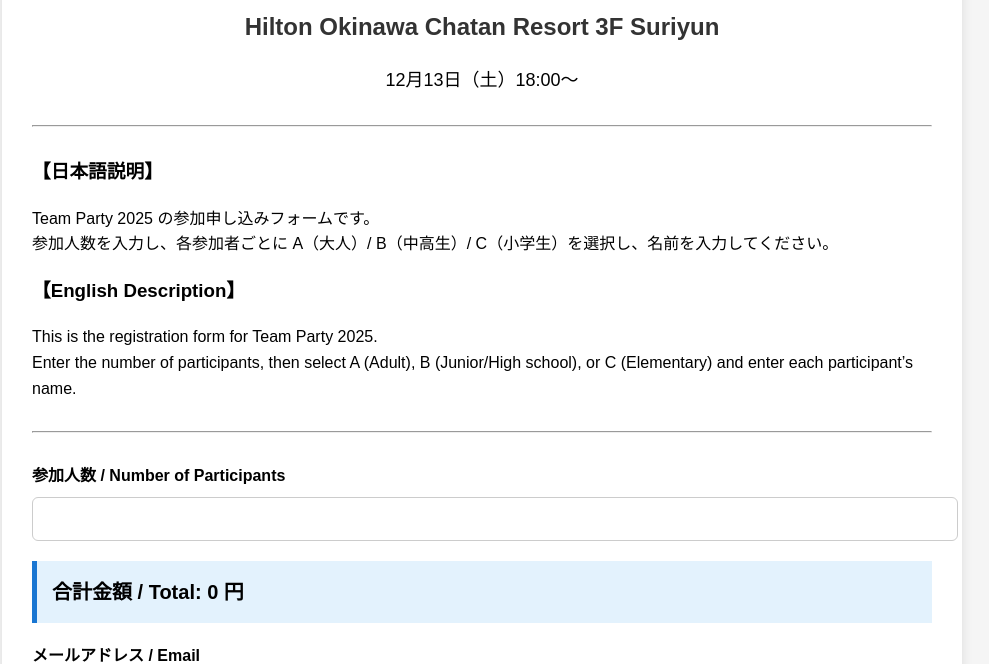
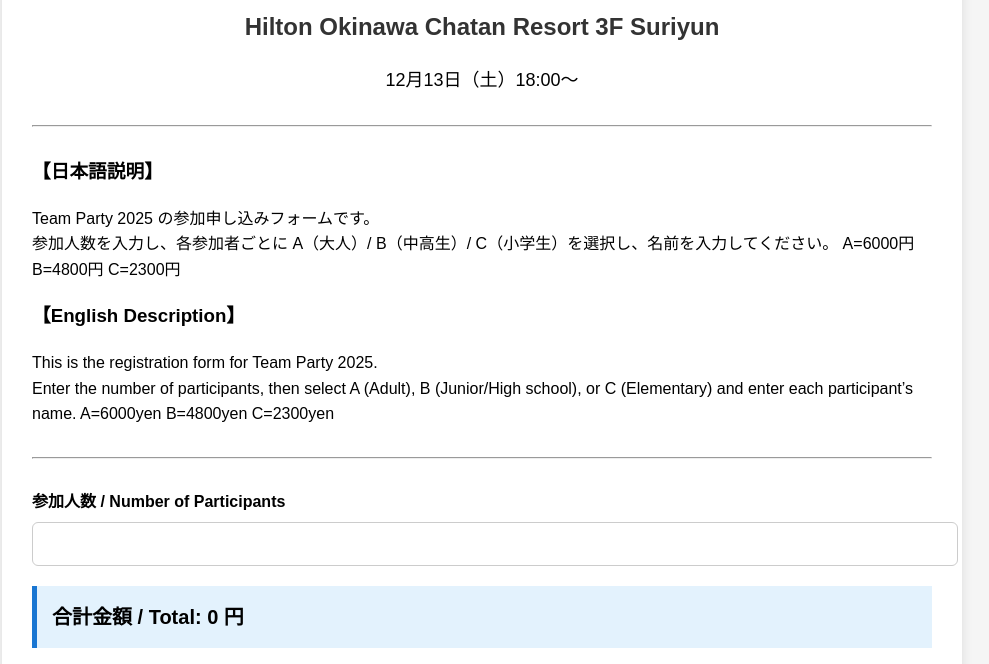
Before and after one commit to IMPACTOBJJ/team-party, a plain HTML site: page index.html in a window 1280 px wide. Shown: the part 136-800 px from the top of the page, without its empty margins (158-1147 px from the left). Drawn offline with Linux system fonts and the light colour scheme.

Commit message:
Add files via upload

```diff
--- a/index.html
+++ b/index.html
@@ -95,13 +95,16 @@
     <p>
       Team Party 2025 の参加申し込みフォームです。<br>
       参加人数を入力し、各参加者ごとに A（大人）/ B（中高生）/ C（小学生）を選択し、名前を入力してください。
+      A=6000円 B=4800円 C=2300円
     </p>
 
     <h3>【English Description】</h3>
     <p>
       This is the registration form for Team Party 2025.<br>
       Enter the number of participants, then select A (Adult), B (Junior/High school), or C (Elementary) and enter each participant’s name.
+      A=6000yen B=4800yen C=2300yen
     </p>
+
   </div>
 
   <hr>
```
